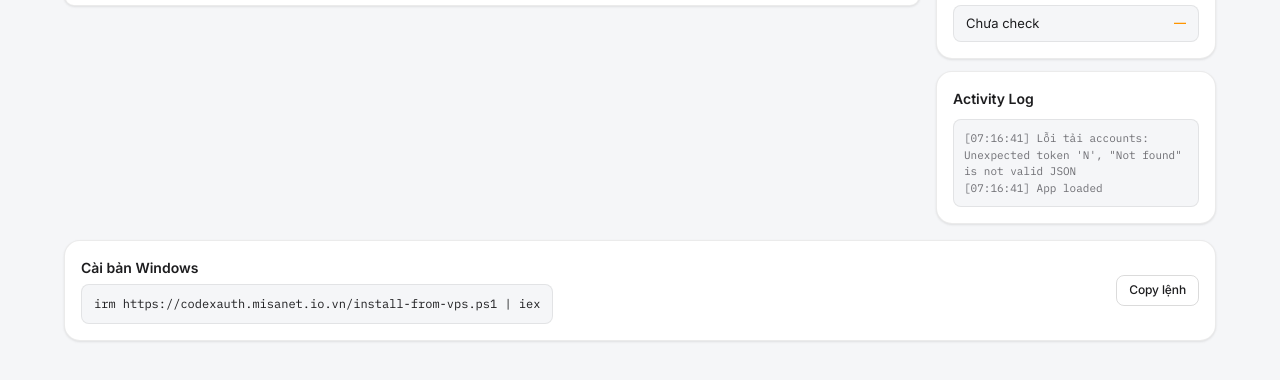
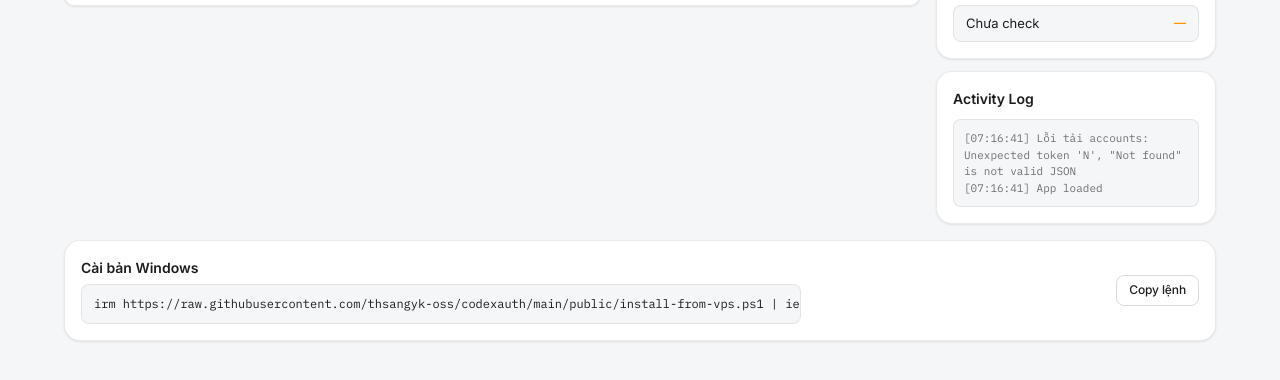
Before and after one commit to thsangyk-oss/codexauth, a website: page public/index.html in a window 1280 px wide. Shown: the part 404-784 px from the top of the page. Drawn offline with Linux system fonts and the light colour scheme; no server answers.

Commit message:
Use GitHub-only Windows install flow

```diff
--- a/public/index.html
+++ b/public/index.html
@@ -599,7 +599,7 @@
     <section class="card install-footer">
       <div style="min-width:0">
         <h3>Cài bản Windows</h3>
-        <pre class="install-command" id="windowsInstallCommand">irm https://codexauth.misanet.io.vn/install-from-vps.ps1 | iex</pre>
+        <pre class="install-command" id="windowsInstallCommand">irm https://raw.githubusercontent.com/thsangyk-oss/codexauth/main/public/install-from-vps.ps1 | iex</pre>
       </div>
       <div class="install-footer-actions">
         <button type="button" id="copyWindowsInstallBtn" class="btn-ghost btn-sm">Copy lệnh</button>
```
Also changed, not shown: README.md, 1 other file.
